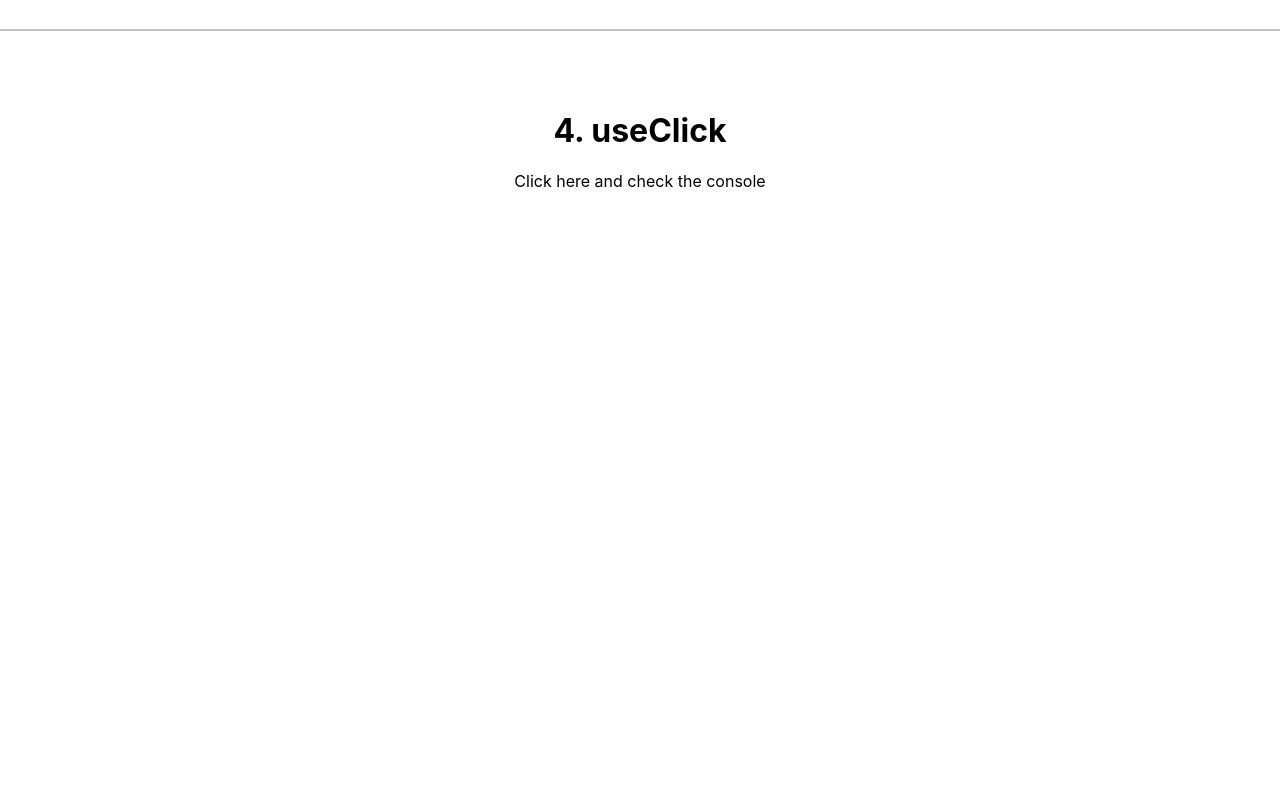
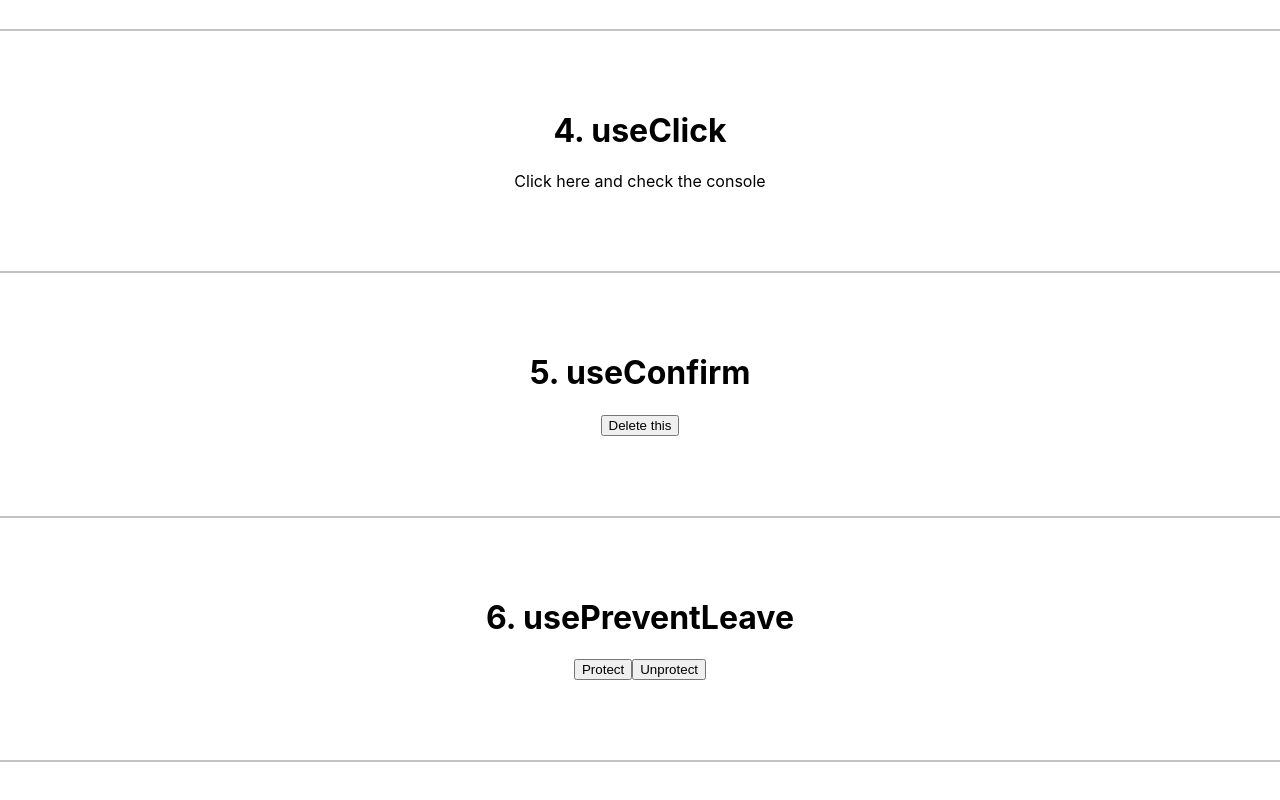
Before and after one commit to aurora-yn/react-hooks, a React (Create React App) app: page / in a window 1280 px wide. Shown: the part 683-1483 px from the top of the page. Before the commit the page ends 890 px from the top, so only its background shows below. Built offline with nearby package versions, Linux system fonts and the light colour scheme.

Commit message:
05. useConfirm & 06. usePreventLeave

```diff
--- a/src/App.js
+++ b/src/App.js
@@ -5,6 +5,8 @@ import UseInput from './components/useInput'
 import UseTabs from './components/useTabs'
 import UseTitle from './components/useTitle'
 import UseClick from './components/useClick'
+import UseConfirm from './components/useConfirm'
+import UsePreventLeave from './components/usePreventLeave'
 
 
 
@@ -19,6 +21,11 @@ function App() {
       <UseTitle />
       <hr />
       <UseClick />
+      <hr />
+      <UseConfirm />
+      <hr />
+      <UsePreventLeave />
+      <hr />
     </div>
   );
 }
--- /dev/null
+++ b/src/components/useConfirm.js
@@ -0,0 +1,22 @@
+import React from "react";
+
+const useConfirm = (message = "", onConfirm, onCancel) => {
+  if (!onConfirm || typeof onConfirm !== "function") return;
+  if (onCancel && typeof onCancel !== "function") return;
+  const confirmAction = () => {
+    window.confirm(message) ? onConfirm() : onCancel();
+  }
+  return confirmAction;
+};
+
+export default function UseConfirm() {
+  const deleteContent = () => console.log("delete the content");
+  const abort = () => console.log("aborted");
+  const confirmDelete = useConfirm("Are you sure?", deleteContent, abort);
+  return (
+    <div>
+      <h1>5. useConfirm</h1>
+      <button onClick={confirmDelete}>Delete this</button>
+    </div>
+  );
+}
--- /dev/null
+++ b/src/components/usePreventLeave.js
@@ -0,0 +1,22 @@
+import React from "react";
+
+const usePreventLeave = () => {
+  const listener = e => {
+    e.preventDefault();
+    e.returnValue = "";
+  }
+  const enablePrevent = () => window.addEventListener("beforeunload", listener);
+  const disablePrevent = () => window.removeEventListener("beforeunload", listener);
+  return { enablePrevent, disablePrevent }
+};
+
+export default function UsePreventLeave() {
+  const { enablePrevent, disablePrevent } = usePreventLeave();
+  return (
+    <div>
+      <h1>6. usePreventLeave</h1>
+      <button onClick={enablePrevent}>Protect</button>
+      <button onClick={disablePrevent}>Unprotect</button>
+    </div>
+  );
+}
```
Also changed, not shown: src/components/useHover.js (added, +33 -0 lines), 1 other file (tests, documents, lock files or other folders).
